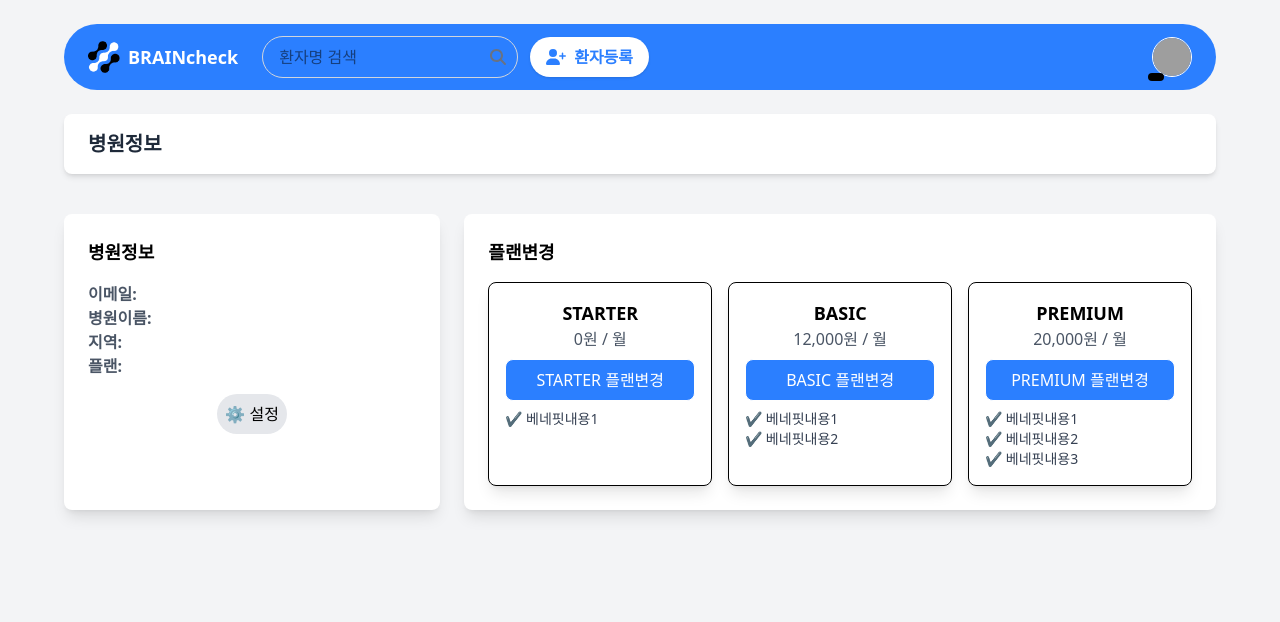
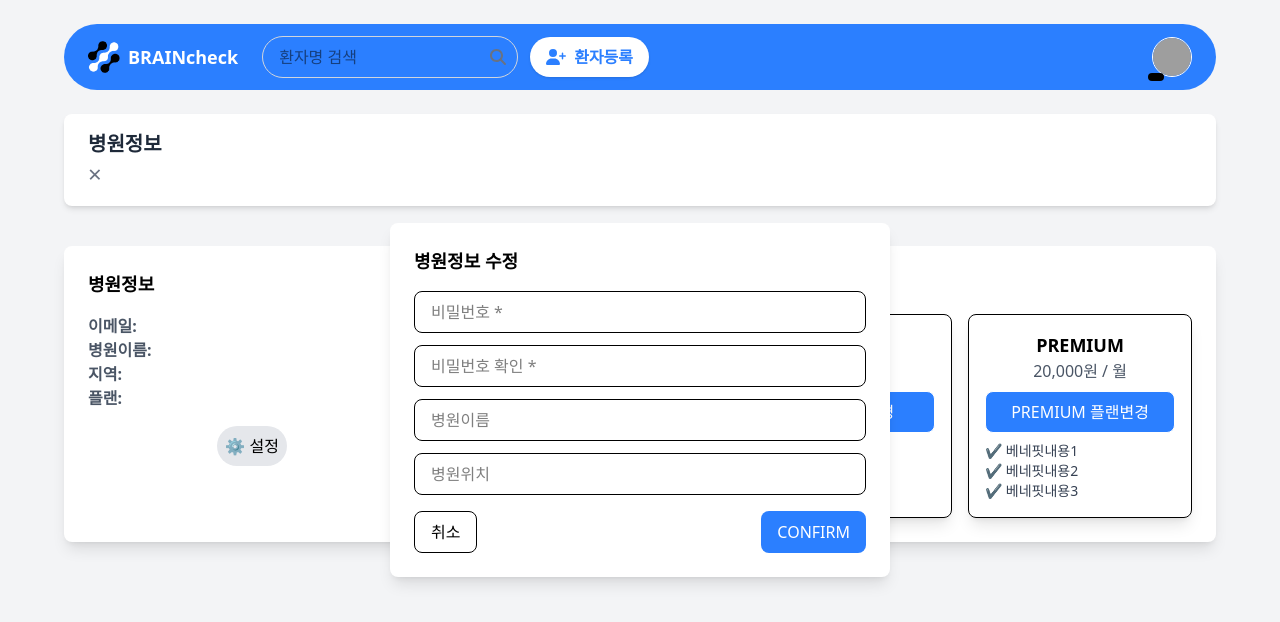
Before and after one commit to totorotail/vue-screening-test, a Vue app: page /hospital-info in a window 1280 px wide. Both pictures are taken after a click on the button "⚙️ 설정". Shown: the top 622 px of the page. Built offline with nearby package versions, Linux system fonts and the light colour scheme; grey boxes are pictures that could not be loaded.

Commit message:
feat: 플랜변경, 병원정보수정 모달창

```diff
--- /dev/null
+++ b/src/components/EditHospitalInfoModal.vue
@@ -0,0 +1,45 @@
+<script setup lang="ts">
+import { ref, defineProps, defineEmits } from 'vue';
+
+const props = defineProps({
+    show: Boolean,
+    hospitalName: String,
+    location: String,
+});
+
+const emit = defineEmits(["close", "update"]);
+
+const password = ref("");
+const confirmPassword = ref("");
+const newHospitalName = ref(props.hospitalName);
+const newLocation = ref(props.location);
+const isPasswordValid = ref(false);
+
+// 저장 버튼 클릭 시 실행
+const saveHospitalInfo = () => {
+    if (password.value === confirmPassword.value) {
+        isPasswordValid.value = true;
+        emit("update", { hospitalName: newHospitalName.value, location: newLocation.value });
+    } else {
+        isPasswordValid.value = false;
+    }
+};
+</script>
+
+<template>
+    <div v-if="show" class="absolute top-1/2 left-1/2 transform -translate-x-1/2 -translate-y-1/2 bg-white p-6 rounded-lg shadow-lg w-[500px]">
+        <h2 class="text-lg font-bold mb-4">병원정보 수정</h2>
+        <div class="space-y-3">
+            <input v-model="password" type="password" placeholder="비밀번호 *" class="w-full px-4 py-2 border rounded-lg">
+            <input v-model="confirmPassword" type="password" placeholder="비밀번호 확인 *" class="w-full px-4 py-2 border rounded-lg">
+            <input v-model="newHospitalName" type="text" placeholder="병원이름" class="w-full px-4 py-2 border rounded-lg">
+            <input v-model="newLocation" type="text" placeholder="병원위치" class="w-full px-4 py-2 border rounded-lg">
+        </div>
+        <div class="flex justify-between mt-4">
+            <button @click="emit('close')" class="px-4 py-2 border rounded-lg hover:bg-gray-200 transition">취소</button>
+            <button @click="saveHospitalInfo" class="px-4 py-2 bg-blue-500 text-white rounded-lg hover:bg-blue-600 transition" :disabled="password !== confirmPassword">
+                CONFIRM
+            </button>
+        </div>
+    </div>
+</template>
--- /dev/null
+++ b/src/components/PlanChangeModal.vue
@@ -0,0 +1,18 @@
+<script setup lang="ts">
+defineProps({
+    show: Boolean,
+    selectedPlan: String,
+});
+const emit = defineEmits(["confirm", "close"]);
+</script>
+
+<template>
+    <div v-if="show" class="absolute top-1/2 left-1/2 transform -translate-x-1/2 -translate-y-1/2 bg-white p-6 rounded-lg shadow-lg w-96 text-center">
+        <p class="text-lg font-bold">STARTER 플랜에선 20명의 환자만 등록이 가능합니다.</p>
+        <p class="mt-2">플랜을 바꾸겠습니까?</p>
+        <div class="flex justify-center mt-4 space-x-4">
+            <button @click="emit('close')" class="px-4 py-2 border rounded-lg hover:bg-gray-200 transition">그만하기</button>
+            <button @click="emit('confirm')" class="px-4 py-2 bg-blue-500 text-white rounded-lg hover:bg-blue-600 transition">계속하기</button>
+        </div>
+    </div>
+</template>
--- a/src/pages/HospitalInfoPage.vue
+++ b/src/pages/HospitalInfoPage.vue
@@ -1,8 +1,10 @@
 <script setup lang="ts">
-import { computed } from 'vue';
+import { ref, computed } from 'vue';
 import { useRouter } from 'vue-router';
 import { useAuthStore } from '../stores/authStore';
 import WideLogo from '../components/WideLogo.vue';
+import PlanChangeModal from '../components/PlanChangeModal.vue';
+import EditHospitalInfoModal from '../components/EditHospitalInfoModal.vue';
 
 const router = useRouter();
 const authStore = useAuthStore();
@@ -14,30 +16,55 @@ const availablePlans = [
     { name: 'PREMIUM', price: '20,000원 / 월', benefits: ['✔️ 베네핏내용1', '✔️ 베네핏내용2', '✔️ 베네핏내용3'] }
 ];
 
-// 플랜 변경 로직
-const changePlan = (newPlan: string) => {
-    if (userInfo.value.plan !== newPlan) {
-        authStore.user!.plan = newPlan;
+// 상태 변수
+const showPlanModal = ref(false);
+const selectedPlan = ref('');
+const showEditModal = ref(false);
+
+// 플랜 변경 확인 모달 띄우기
+const openPlanModal = (plan: string) => {
+    selectedPlan.value = plan; // 선택한 플랜 저장
+    if (plan === 'STARTER') {
+        showPlanModal.value = true;
+    } else {
+        changePlan(); // STARTER가 아니면 즉시 변경 실행
     }
 };
 
+// 플랜 변경 실행
+const changePlan = () => {
+    authStore.user!.plan = selectedPlan.value;
+    showPlanModal.value = false;
+};
+
+// 병원 정보 수정 모달 열기
+const openEditModal = () => {
+    showEditModal.value = true;
+};
+
+// 병원 정보 업데이트
+const updateHospitalInfo = (data: { hospitalName: string, location: string }) => {
+    authStore.user!.hospitalName = data.hospitalName;
+    authStore.user!.location = data.location;
+    showEditModal.value = false;
+};
+
+// 페이지 닫기
 const closePage = () => {
     router.push('/'); // 로그인 페이지로 이동
 };
 </script>
 
 <template>
-    <div class="min-h-screen bg-gray-100 flex flex-col items-center">
-        <!-- ✅ 로고 부분 (병원가입 페이지와 동일한 너비 유지) -->
+    <div class="min-h-screen bg-gray-100 flex flex-col items-center relative">
         <WideLogo class="w-[90%] max-w-[1400px] mt-6 mb-6" :showSearch="true" :userPlan="userInfo.plan"
             userImage="../assets/profile-user.png" />
 
-        <!-- ✅ 타이틀 부분 (병원정보) -->
         <div class="w-[90%] max-w-[1400px] bg-white px-6 py-4 shadow-md rounded-lg mb-4">
             <h2 class="text-xl font-semibold text-gray-800">병원정보</h2>
+            <button @click="closePage" class="text-gray-500 hover:text-gray-700 text-2xl">&times;</button>
         </div>
 
-        <!-- ✅ 메인 부분 -->
         <div class="w-[90%] max-w-[1400px] flex mt-6 space-x-6">
             <!-- 병원 정보 -->
             <div class="w-1/3 bg-white shadow-lg rounded-lg p-6">
@@ -47,7 +74,7 @@ const closePage = () => {
                 <p class="text-gray-600"><strong>지역:</strong> {{ userInfo.location }}</p>
                 <p class="text-gray-600"><strong>플랜:</strong> {{ userInfo.plan }}</p>
                 <div class="mt-4 flex justify-center">
-                    <button class="bg-gray-200 p-2 rounded-full hover:bg-gray-300 transition">
+                    <button @click="openEditModal" class="bg-gray-200 p-2 rounded-full hover:bg-gray-300 transition">
                         ⚙️ 설정
                     </button>
                 </div>
@@ -68,7 +95,7 @@ const closePage = () => {
                             {{ plan.name }} 플랜중
                         </button>
 
-                        <button v-else @click="changePlan(plan.name)"
+                        <button v-else @click="openPlanModal(plan.name)"
                             class="mt-2 w-full py-2 border rounded-lg bg-blue-500 text-white hover:bg-blue-600 transition">
                             {{ plan.name }} 플랜변경
                         </button>
@@ -80,5 +107,10 @@ const closePage = () => {
                 </div>
             </div>
         </div>
+
+        <PlanChangeModal :show="showPlanModal" :selectedPlan="selectedPlan" @confirm="changePlan"
+            @close="showPlanModal = false" />
+        <EditHospitalInfoModal :show="showEditModal" :hospitalName="userInfo.hospitalName" :location="userInfo.location"
+            @update="updateHospitalInfo" @close="showEditModal = false" />
     </div>
 </template>
```
